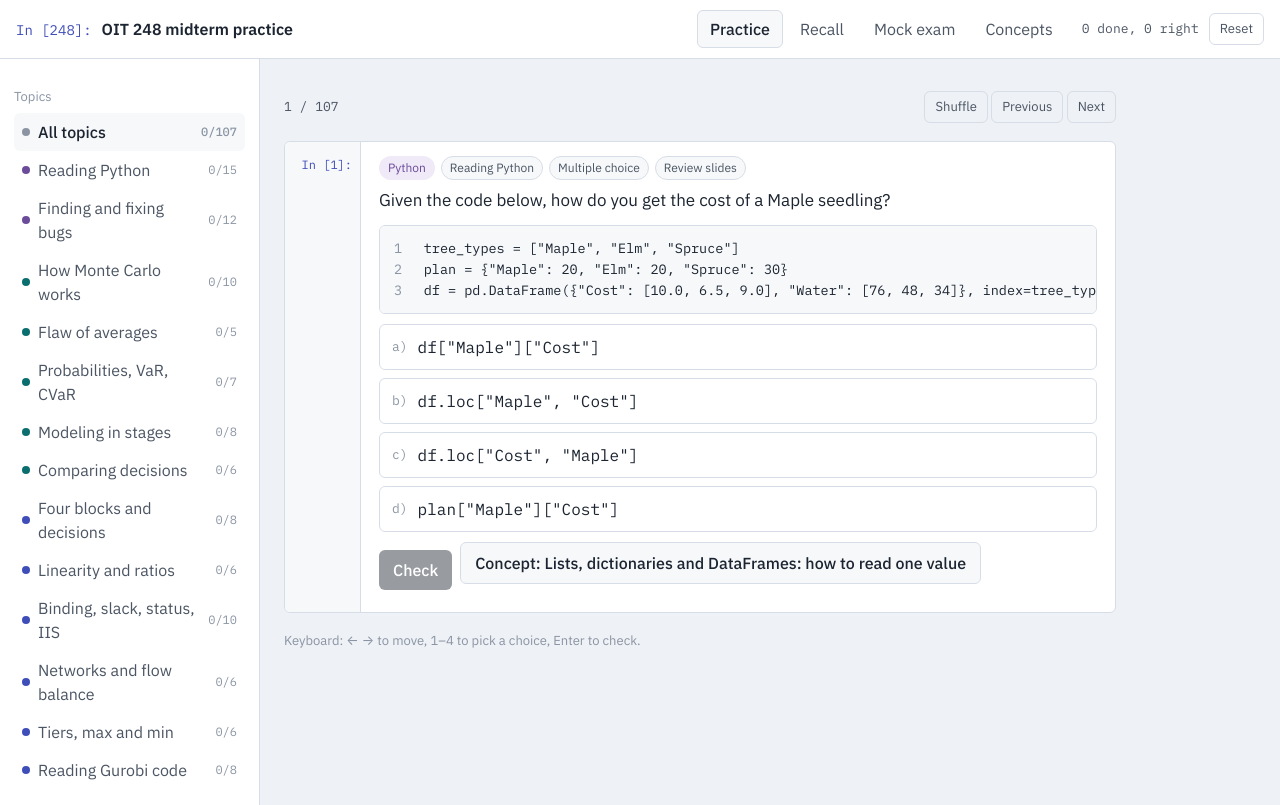
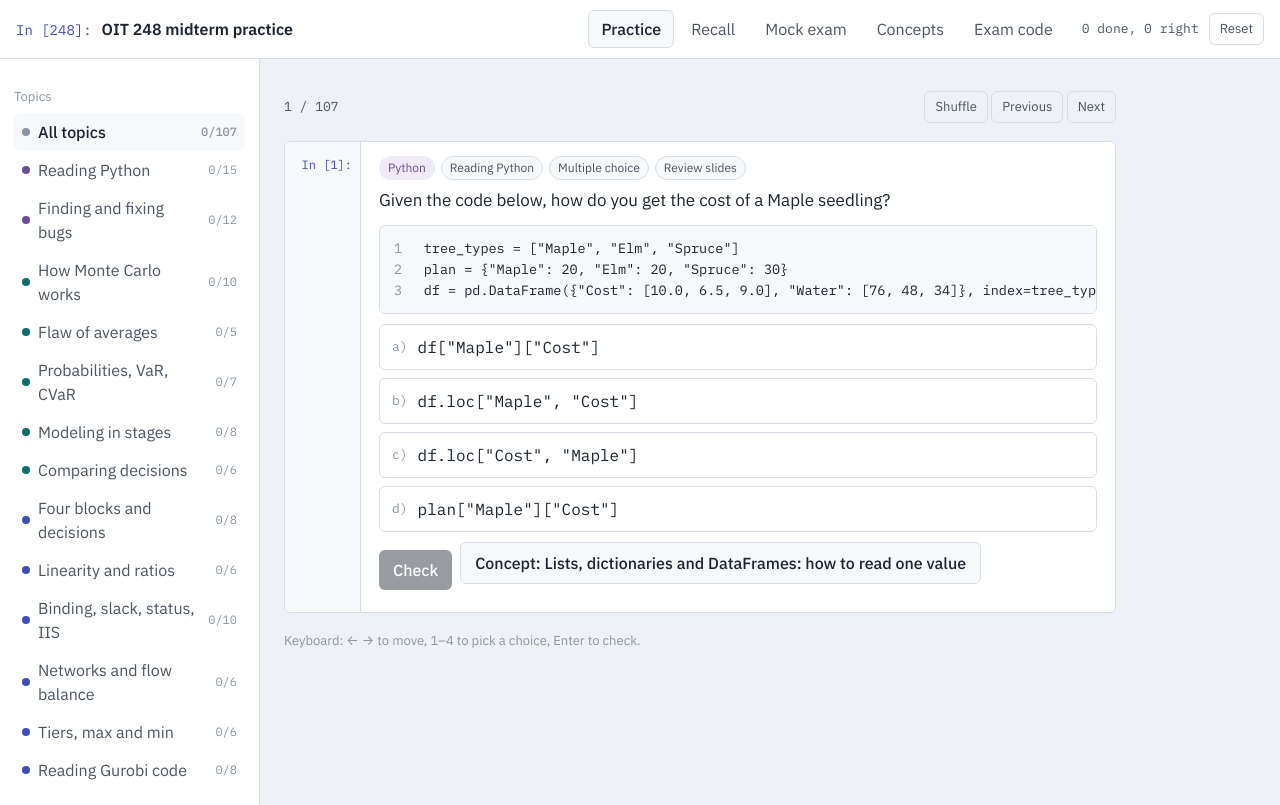
Before and after one commit to starcanmd/oit248-midterm-prep, a plain HTML site: page index.html in a window 1280 px wide. Drawn offline with Linux system fonts and the light colour scheme.

Commit message:
Add Exam code playbook tab
Co-Authored-By: Claude Fable 5.1 <noreply@anthropic.com>
Claude-Session: https://claude.ai/code/session_01HXyE3SjiEYh139ii25TEpc

```diff
--- a/app.js
+++ b/app.js
@@ -260,6 +260,29 @@
     $("#stage").innerHTML = groups.map(([a, title]) => `<div class="group-title">${title}</div>` + CONCEPTS.filter(c => c.area === a).map(conceptHtml).join("")).join("");
   }
 
+  // ---------- exam code playbook ----------
+  function renderPlaybook() {
+    const stage = $("#stage");
+    stage.innerHTML = `<div class="box-expect"><h3 style="margin:0 0 6px">What to expect</h3>${EXPECT}</div>` +
+      PLAYBOOK.map(pb => {
+        const c = conceptById[pb.concept];
+        return `<div class="cell" style="grid-template-columns:76px 1fr">
+          <div class="gutter in">In [&nbsp;]:</div>
+          <div class="body">
+            <div class="tags">${areaTag(pb.area)}</div>
+            <h3 style="margin:0 0 4px;font-size:18px">${h(pb.title)}</h3>
+            <p class="hint" style="margin:0 0 8px;font-size:14px;color:var(--ink-2)">${h(pb.when)}</p>
+            ${codeBlock(pb.code)}
+            <p style="margin:6px 0 8px">${h(pb.notes)}</p>
+            <div class="actions"><button class="btn secondary copy">Copy code</button>${c ? `<button class="btn secondary concept" data-c="${c.id}">Concept: ${h(c.title)}</button>` : ""}</div>
+          </div></div>`;
+      }).join("");
+    stage.querySelectorAll(".cell").forEach((cell, i) => {
+      $(".copy", cell).onclick = () => { navigator.clipboard.writeText(PLAYBOOK[i].code).then(() => { $(".copy", cell).textContent = "Copied"; }); };
+      const b = $(".concept", cell); if (b) b.onclick = () => openConcept(b.dataset.c);
+    });
+  }
+
   // ---------- drawer ----------
   function openConcept(id) {
     const c = conceptById[id]; if (!c) return;
@@ -274,7 +297,8 @@
     renderSide(); updateScore();
     document.querySelectorAll(".mode").forEach(b => b.classList.toggle("is-on", b.dataset.mode === state.mode));
     $("#side").style.display = (state.mode === "practice") ? "" : "none";
-    ({ practice: renderPractice, recall: renderRecall, exam: renderExam, concepts: renderConcepts })[state.mode]();
+    document.querySelector(".layout").classList.toggle("no-side", state.mode !== "practice");
+    ({ practice: renderPractice, recall: renderRecall, exam: renderExam, concepts: renderConcepts, playbook: renderPlaybook })[state.mode]();
     window.scrollTo({ top: 0 });
   }
   document.querySelectorAll(".mode").forEach(b => b.onclick = () => { state.mode = b.dataset.mode; render(); });
--- a/index.html
+++ b/index.html
@@ -20,6 +20,7 @@
     <button class="mode" data-mode="recall" role="tab">Recall</button>
     <button class="mode" data-mode="exam" role="tab">Mock exam</button>
     <button class="mode" data-mode="concepts" role="tab">Concepts</button>
+    <button class="mode" data-mode="playbook" role="tab">Exam code</button>
   </nav>
   <div class="top-right">
     <span class="score" id="score">0 done</span>
@@ -51,6 +52,7 @@
 
 <script src="data.js"></script>
 <script src="questions.js"></script>
+<script src="playbook.js"></script>
 <script src="app.js"></script>
 </body>
 </html>
--- /dev/null
+++ b/playbook.js
@@ -0,0 +1,282 @@
+/* Exam code playbook: the question types the midterm is expected to ask, with the code to write for each.
+   Built from the 2026 study guide, the 2025 exam and solutions, and the in-scope cases. */
+
+const EXPECT = `
+<p><b>Problem 1, linear optimization (50 points).</b> Q1 asks for a full model in four blocks (data, decisions, objective, constraints) written in markdown with math, pseudocode or precise words; the template defines the data symbols. Follow-up questions add a twist you have seen in a case: a ratio requirement (Lululime pledges, Scroogle average latency), a tiered price or cost (Prosche SH contract, 2025 AI-model capacity loss), a new KPI as a constraint (Prosche fill rate), or a min-max objective (2025 largest regional latency). One question gives a very small Gurobi snippet to fix, run and interpret (status, binding constraints).</p>
+<p><b>Problem 2, simulation (50 points).</b> Q1 gives a Python function with missing lines (marked <code>...</code>) or wrong logic, in the shape of a stage loop (DHA months, Muse hours, Giga-Tech weeks, BlueSky fare classes); you complete or fix it and explain the assumptions. Q2 asks you to write a function that runs the Q1 model over many scenarios (historical rows or drawn values) and returns means or other summaries; it includes test cases. Q3 asks you to use that function to choose a decision, usually with a loop over candidate values and a constraint on a risk measure or budget, reporting when no option is feasible. Expect sub-questions on a probability, a VaR or CVaR, the flaw of averages, and the effect of a seed or sample size.</p>
+<p>In 2025 Problem 1 was Scroogle routing (model, then convex tiers, then min-max) and Problem 2 was DHA housing (fill in the month loop, average over 10 historical years, choose the number of units under a budget floor). The 2026 study guide lists the same skills, so the templates below are the code to have in your hands.</p>`;
+
+const PLAYBOOK = [
+  {
+    id: "pb1", area: "sim", title: "P2 Q1: fill in or fix a stage loop",
+    when: "A function steps through months, hours or weeks with lines marked ... or with a bug. Expected every year.",
+    concept: "mc-stages",
+    code: `# DHA (2025): THUs first, then hotels limited by rooms AND money, then unhoused; budget falls by rooms paid
+for t in range(12):
+    ref_in_need_t = new_arrivals[t] + ref_THU[t] + ref_hotel[t] + ref_unhoused[t]   # everyone needs a place
+    ref_THU[t+1] = min(ref_in_need_t, THU_cap)                                        # given = min(needed, available)
+    ref_in_need_hotel_t = ref_in_need_t - ref_THU[t+1]                                # what is still needed passes on
+    ref_hotel[t+1] = min(ref_in_need_hotel_t, hotel_rooms_avail[t], np.floor(budget_avail[t] / room_rates[t]))
+    ref_unhoused[t+1] = ref_in_need_hotel_t - ref_hotel[t+1]                          # unserved after the last stage
+    budget_avail[t+1] = budget_avail[t] - ref_hotel[t+1] * room_rates[t]
+total_unhoused = np.sum(ref_unhoused)
+remaining_budget = budget_avail[12]
+
+# Muse (hours): the queue carries over, capacity does not
+waiting = backlog + arrivals[hour]      # NOT just arrivals[hour]
+served = min(waiting, capacity)
+backlog = waiting - served
+total_delay = total_delay + backlog
+quitters = round(backlog * quit_rate)
+gave_up = gave_up + quitters
+backlog = backlog - quitters
+lost = gave_up + never_came             # count the users who never came
+
+# Giga-Tech (weeks): lead time, assemble, ship, carry
+received_A = [0 if t == 0 else orders_A[t-1] for t in weeks]
+assembled[t] = min(A_parts, B_parts)                      # as many as parts allow, regardless of demand
+orders_filled[t] = min(weekly_orders[t], avail_GT + assembled[t])
+avail_GT = avail_GT + assembled[t] - orders_filled[t]     # unsold towers carry over
+
+# BlueSky (fare classes): the second class gets what the first left
+Sales_SS = min(Demand_SS, Booking_Limit_SS)
+Sales_FF = min(Demand_FF, Capacity - Sales_SS)            # NOT Capacity - Booking_Limit_SS
+
+# Marx (capacity then overflow, fixed cost only when triggered)
+InHouse = min(Total, Capacity); Outsourced = Total - InHouse
+Cost_Fixed = Fixed_Costs if (Outsourced > 0) else 0
+Demand = max(0, Intercept + Slope * Price)`,
+    notes: "Write one comment per line saying which sentence of the case it implements. Use np.floor when the problem says to round down to whole units."
+  },
+  {
+    id: "pb2", area: "sim", title: "P2 Q2: run the model over scenarios and return means",
+    when: "Given the one-scenario function and either historical rows (DataFrames with one row per year, one column per period) or random draws. Includes test cases.",
+    concept: "mc-idea",
+    code: `# A. historical rows as equally likely scenarios (2025 Q2)
+def calculate_mean_values(new_THU_built):
+    num_years = len(arrivals_df)
+    months = list(arrivals_df.columns)
+    unhoused_by_year = np.zeros(num_years)
+    budget_by_year = np.zeros(num_years)
+    for y in range(num_years):
+        arrivals_y = [arrivals_df[m][y] for m in months]      # column m, row y
+        rooms_y = [rooms_df[m][y] for m in months]
+        rates_y = [rates_df[m][y] for m in months]
+        unhoused_by_year[y], budget_by_year[y] = run_simulation_one_year(
+            new_arrivals=arrivals_y, hotel_rooms_avail=rooms_y,
+            room_rates=rates_y, new_THU_built=new_THU_built)
+    return np.mean(unhoused_by_year), np.mean(budget_by_year)
+
+# B. scenarios drawn inside the function (Quail): same seed every call, so every decision sees the same seasons
+def simulate_profit(price, n_trials=10_000, seed=2026):
+    rng = np.random.default_rng(seed)
+    profit = np.zeros(n_trials)
+    for t in range(n_trials):
+        snowfall = rng.triangular(120, 175, 200)
+        demand = rng.uniform(5_500 * snowfall - 6_000 * price, 6_200 * snowfall - 6_000 * price)
+        served = min(demand, CAPACITY)
+        cost = rng.uniform(COST_LOW[tier], COST_HIGH[tier])   # tier chosen from demand (see tiers)
+        profit[t] = price * served - cost
+    return profit
+
+# C. scenarios already in a DataFrame (BlueSky, Giga-Tech)
+revenue_by_sample = np.zeros(len(df))
+for s in df.index:
+    revenue_by_sample[s] = calculate_revenues(df["Demand_SS"][s], df["Demand_FF"][s])
+# Giga-Tech: one row per scenario, one column per week
+scenario_demands = np.array(df_scenarios)
+for s in range(len(df_scenarios)):
+    scenario_profits[s] = calculate_profit_scenario(FRAC_A, FRAC_B, scenario_demands[s])`,
+    notes: "Build each scenario's inputs as plain lists, call the given function by keyword, store every output you will need later (demands too, if a later question asks about turned-away customers)."
+  },
+  {
+    id: "pb3", area: "sim", title: "P2 Q3: choose the decision with a loop (and a constraint)",
+    when: "Use the Q2 function to find the best decision value. Often with a floor or cap on a second KPI, and a request to detect infeasibility.",
+    concept: "mc-decisions",
+    code: `# constrained search with an infeasibility flag (2025 Q3: minimize mean unhoused, mean budget >= 500,000)
+THU_values = np.arange(0, budget / THU_cost, 10)       # multiples of 10
+optimal_unhoused = np.inf                              # nothing found yet (use -np.inf when maximizing)
+for n in THU_values:
+    mean_unhoused, mean_budget = calculate_mean_values(new_THU_built=n)
+    if (mean_budget >= 500_000) and (mean_unhoused < optimal_unhoused):
+        optimal_THU = n
+        optimal_unhoused = mean_unhoused
+        optimal_budget = mean_budget
+if optimal_unhoused < np.inf:
+    print(f"Build {optimal_THU:.0f} THUs: mean unhoused {optimal_unhoused:,.1f}, budget {optimal_budget:,.0f}")
+else:
+    print("No option is feasible.")
+
+# unconstrained sweep with argmax (BlueSky limit, Marx price, Quail price)
+grid = np.arange(0, 201)                               # or np.linspace(8, 15, 71)
+mean_vals = np.zeros(len(grid))
+for i, d in enumerate(grid):
+    outputs = np.zeros(len(ss))
+    for s in range(len(ss)):
+        outputs[s] = calculate_revenues(ss[s], ff[s], d)   # SAME scenarios for every d
+    mean_vals[i] = np.mean(outputs)
+best = grid[np.argmax(mean_vals)]                      # map the position back to the decision
+
+# two criteria at once (mean and a tail measure)
+tail_vals = np.zeros(len(grid))
+# inside the loop: o = np.sort(outputs); tail_vals[i] = np.mean(o[:int(0.1 * len(o))])
+# then compare grid[np.argmax(mean_vals)] with grid[np.argmax(tail_vals)] and state the risk preference`,
+    notes: "Say in one sentence which risk preference your recommendation assumes, and note that the curve is usually flat near the peak."
+  },
+  {
+    id: "pb4", area: "sim", title: "P2 sub-questions: probability, VaR, CVaR, flaw of averages",
+    when: "Asked after Q2 in most cases (BlueSky Q3, Muse Q2, Quail Q2).",
+    concept: "mc-risk",
+    code: `# probability of an event = mean of a True/False array
+prob_below = np.mean(revenue_by_sample < 75_000)
+prob_between = np.mean((revenue_by_sample >= 75_000) & (revenue_by_sample < 100_000))
+count = np.sum(revenue_by_sample < 75_000)
+
+# VaR and CVaR for a REVENUE or PROFIT (low is bad): tail at the bottom
+ordered = np.sort(profit)
+cutoff = int(0.05 * len(ordered))         # worst 5%
+worst = ordered[:cutoff]
+var_95 = worst[-1]                        # or worst[cutoff - 1]
+cvar_95 = np.mean(worst)
+
+# VaR and CVaR for a LOSS or COST (high is bad): tail at the top
+ordered = np.sort(lost)
+cutoff = int(0.001 * len(ordered))        # worst 0.1%
+worst = ordered[-cutoff:]
+var = worst[0]
+cvar = np.mean(worst)
+
+# a quantity not returned by the function, rebuilt from stored inputs (Quail turned-away customers)
+turned_away = np.maximum(demands - CAPACITY, 0)
+print(np.mean(turned_away >= 50_000))
+
+# flaw of averages: output at the mean inputs vs mean of the outputs
+print(calculate_revenues(Mean_SS, Mean_FF), np.mean(revenue_by_sample))   # 110,000 vs 98,727
+# explanation to write: the min() caps the upside, the downside is real, so the average of outputs is lower
+# (Jensen: concave output -> plugging in means overestimates; convex cost -> underestimates)`,
+    notes: "Decide first whether high or low is bad, then pick the end of the sorted array."
+  },
+  {
+    id: "pb5", area: "sim", title: "P2 extension: add a rare shock or a new rule with an if",
+    when: "Quail Q4 style: a 1% closure, a retailer block, a new policy that depends on the state.",
+    concept: "py-random",
+    code: `CLOSURE_CHANCE = 0.01
+SHARE_KEPT = 0.20
+closures = 0
+for t in range(n_trials):
+    ...                                                  # existing draws
+    closed = rng.uniform(0, 1) < CLOSURE_CHANCE          # coin toss, True with probability 0.01
+    served = min(demand, CAPACITY)
+    profit_no_closure[t] = price * served - cost
+    if closed:
+        served = SHARE_KEPT * served                     # only 20% of customers served
+        closures = closures + 1
+    profit_closure[t] = price * served - cost            # cost unchanged: committed in advance
+# compare mean, VaR and CVaR with and without the shock on the SAME draws
+
+# calling a given function for several values and printing (Marx Q3 style)
+for Q in np.arange(0, 200_000_001, 25_000_000):
+    print(f"{Q:,.0f}: {calculate_total_costs(df, Q):,.0f}")`,
+    notes: "Keep the new draw after the existing ones so earlier numbers do not shift, and report how many scenarios were hit."
+  },
+  {
+    id: "pb6", area: "sim", title: "P2 reading: state the assumptions of the random model",
+    when: "Q1(a) style: which inputs are random, which distributions, independent or correlated, what each parameter means.",
+    concept: "mc-assumptions",
+    code: `# what to write, per draw you find in the code:
+# rng.normal(130, 45, N)          -> normal, mean 130, sd 45; floored at 0 and rounded; once per scenario
+# rng.uniform(0.85, 1.15)         -> any value between 0.85 and 1.15 equally likely; once per hour
+# rng.triangular(0, 0.5, 2.5)     -> min 0, most likely 0.5, max 2.5 (mean 1); once per launch, scales all hours
+# rng.poisson(20)                 -> a count with mean 20
+# rng.uniform(0, 1) < 0.005       -> coin toss with probability 0.005
+# independent: separate rng calls; correlated: one draw shared across periods, or historical rows
+# seed: same seed -> same scenarios; different seed -> slightly different estimates; distributions unchanged
+# sample size: mean needs ~10,000; a 99.9% CVaR needs ~100 scenarios in the tail (n ~ 100 / p)`,
+    notes: "List them as bullets in a markdown cell; graders want the distribution, its parameters and the timing of the draw."
+  },
+  {
+    id: "pb7", area: "opt", title: "P1 Q1: the four-block model, written out",
+    when: "Every year. Data symbols are given; you write decisions, objective and every constraint family with its quantifier.",
+    concept: "lp-blocks",
+    code: `Decisions
+  x[r,d] >= 0 for every region r in R and datacenter d in D: queries (thousand QPS) from r routed to d
+
+Objective
+  minimize sum over r in R, d in D of Latency[r,d] * x[r,d]
+
+Constraints
+  (service)  for every r in R:  sum over d in D of x[r,d] >= 0.9 * Traffic[r]
+  (latency)  for every r in R:  sum over d in D of Latency[r,d] * x[r,d] <= 100 * sum over d in D of x[r,d]
+  (capacity) for every d in D:  sum over r in R of x[r,d] <= Capacity[d]
+  (non-neg)  x[r,d] >= 0 for every r, d
+
+Network shape (Prosche): x[f,c] factory->center, y[c,r] center->retailer
+  maximize sum_{c,r} P[r] y[c,r] - sum_{f,c} (m[f] + t[f,c]) x[f,c] - sum_{c,r} (s[c] + t[c,r]) y[c,r]
+  for every f: sum_c x[f,c] <= K[f]          for every c: sum_r y[c,r] <= K[c]
+  for every c: sum_f x[f,c] = sum_r y[c,r]   (flow balance)      for every r: sum_c y[c,r] <= D[r]
+
+Two-index shares (Lululime): q[p,m] share of product p's weight from material m
+  for every p: sum_m q[p,m] = 1;  design minimums;  for every m: sum_p D[p] W[p] q[p,m] <= K[m]
+  pledge: sum_p D[p]W[p] q[p,Rec] >= 0.45 * (sum_p D[p]W[p] q[p,Rec] + sum_p D[p]W[p] q[p,Vir])`,
+    notes: "One comment per constraint. Units on the decisions. Non-negativity last. Ratios multiplied out."
+  },
+  {
+    id: "pb8", area: "opt", title: "P1 follow-ups: tiers, min-max, a new KPI constraint",
+    when: "2025 Q2 and Q3; Prosche Q3 and Q4; Scroogle A3 Q3.",
+    concept: "lp-tiers",
+    code: `Convex cost tiers while minimizing (2025 Q2: 10,000 QPS lost per model for the first 10, 20,000 beyond)
+  new decisions: l[d] >= 0 (low-loss models), h[d] >= 0 (high-loss models) for every d
+  sum over d of (l[d] + h[d]) = 100
+  for every d: sum over r of x[r,d] <= Capacity[d] - (10 * l[d] + 20 * h[d])
+  for every d: l[d] <= 10
+
+Concave price tiers while maximizing (Prosche Q4: 72,000 for the first 1,600 cars, 69,000 beyond)
+  new decisions: s_high, s_low >= 0
+  revenue term: 72000 * s_high + 69000 * s_low   (replaces 69000 * cars to SH)
+  s_high + s_low = sum over c of y[c,SH];  s_high <= 1600;  (sum over c of y[c,SH] <= 2000)
+
+Minimize the largest average (2025 Q3), all traffic served
+  new decision M;  minimize M
+  for every r: sum over d of x[r,d] = Traffic[r]
+  for every r: M >= sum over d of Latency[r,d] * x[r,d] / Traffic[r]     (dividing by data is linear)
+
+A KPI as a constraint at level F (Prosche Q3): for every r: sum over c of y[c,r] >= F * D[r]; re-solve for several F
+
+Capacity that can be bought (TeaPod): Y >= 0; RHS + Y; objective - 50 * Y; Y <= 2500`,
+    notes: "Say why the tier trick is valid: a falling price while maximizing, or a rising cost while minimizing. Otherwise it needs binaries."
+  },
+  {
+    id: "pb9", area: "opt", title: "P1 Q2: fix, run and read a Gurobi snippet",
+    when: "A short model with one or two bugs. Fix it, run it, report status, objective and binding constraints.",
+    concept: "lp-gurobi",
+    code: `model = gp.Model("name")
+x = model.addVars(regions, datacenters, lb=0, name="x")             # one decision per pair, x[r, d]
+model.setObjective(gp.quicksum(latency.loc[r, d] * x[r, d] for r in regions for d in datacenters),
+                   gp.GRB.MINIMIZE)
+for r in regions:                                                   # a family: one constraint per r
+    model.addConstr(gp.quicksum(x[r, d] for d in datacenters) >= 0.9 * traffic.loc[r, "Traffic"], name=f"service {r}")
+    model.addConstr(gp.quicksum(latency.loc[r, d] * x[r, d] for d in datacenters)
+                    <= 100 * gp.quicksum(x[r, d] for d in datacenters), name=f"latency {r}")
+for d in datacenters:
+    model.addConstr(gp.quicksum(x[r, d] for r in regions) <= capacity.loc[d, "Capacity"], name=f"capacity {d}")
+model.Params.OutputFlag = 0
+model.optimize()
+
+if model.Status == gp.GRB.OPTIMAL:
+    print(f"objective: {model.ObjVal:,.2f}")
+    for r in regions:
+        for d in datacenters:
+            if x[r, d].X > 1e-6: print(r, d, x[r, d].X)
+elif model.Status == gp.GRB.INFEASIBLE:
+    model.computeIIS()
+    print([c.ConstrName for c in model.getConstrs() if c.IISConstr])
+
+# constraint status: slack = RHS - LHS; binding when 0
+for con in model.getConstrs():
+    print(con.ConstrName, con.Sense, con.RHS, round(con.Slack, 3), "binding" if abs(con.Slack) < 1e-6 else "")
+
+# bugs to hunt: >= vs <= ; MIN vs MAX ; sum vs quicksum ; wrong list in a sum ; one list in addVars for a pair ;
+# x[d, r] vs x[r, d] ; constraint outside its loop ; = vs == ; lhs / rhs ratio ; x * y ; .X before optimize()`,
+    notes: "After the fix, write two sentences: the status and objective, and which constraints bind and what that means for the business."
+  },
+];
--- a/style.css
+++ b/style.css
@@ -169,3 +169,9 @@ textarea.answer { width: 100%; min-height: 110px; font-family: var(--mono); font
   .modes { margin-left: 0; order: 3; width: 100%; overflow-x: auto; }
   .brand-name { font-size: 15px; }
 }
+
+.box-expect { background: var(--warn-soft); border-left: 3px solid var(--warn); border-radius: 0 var(--radius) var(--radius) 0; padding: 12px 16px; margin-bottom: 18px; }
+.box-expect p { margin: 0 0 8px; }
+.box-expect p:last-child { margin-bottom: 0; }
+.layout.no-side { grid-template-columns: 1fr; }
+.layout.no-side .stage { margin: 0 auto; }
```
